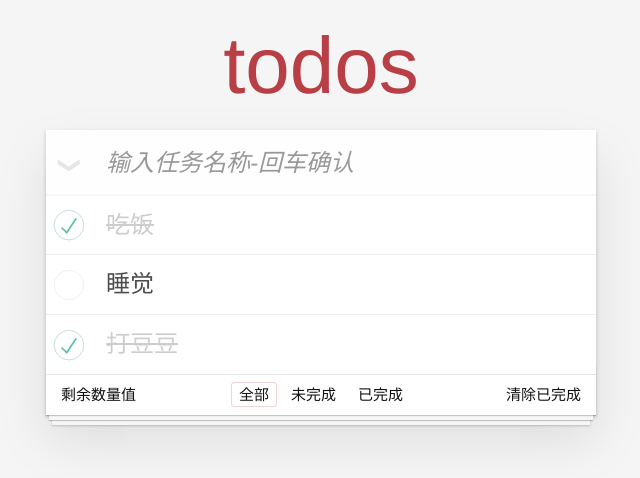
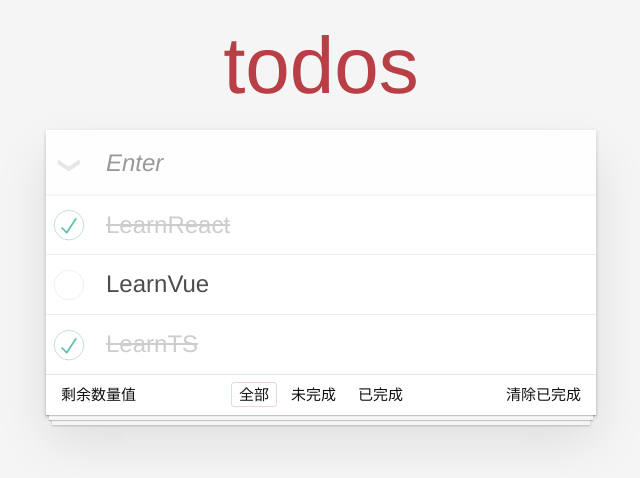
Before and after one commit to liyinan0501/Vue-TodoMVC-V1, a Vue app: page / in a window 1280 px wide. Shown: the top 478 px of the page, without its empty margins (319-959 px from the left). Built offline with nearby package versions, Linux system fonts and the light colour scheme.

Commit message:
complete delete function

```diff
--- a/src/App.vue
+++ b/src/App.vue
@@ -1,14 +1,12 @@
 <template>
   <section class="todoapp">
-    <!-- 除了驼峰, 还可以使用-转换链接 -->
-    <TodoHeader @create="createFn"></TodoHeader>
-    <TodoMain :arr="list"></TodoMain>
-    <TodoFooter></TodoFooter>
+    <TodoHeader @create="createTodo"></TodoHeader>
+    <TodoMain :arr="list" @del="delTodo"></TodoMain>
+    <TodoFooter :arr="list"></TodoFooter>
   </section>
 </template>
 
 <script>
-// 1.0 样式引入
 import './styles/base.css'
 import './styles/index.css'
 
@@ -25,17 +23,20 @@ export default {
   data () {
     return {
       list: [
-        { id: 100, name: '吃饭', isDone: true },
-        { id: 201, name: '睡觉', isDone: false },
-        { id: 103, name: '打豆豆', isDone: true }
+        { id: 100, name: 'LearnReact', isDone: true },
+        { id: 201, name: 'LearnVue', isDone: false },
+        { id: 103, name: 'LearnTS', isDone: true }
       ]
     }
   },
   methods: {
-    createFn (newTodo) {
+    createTodo (newTodo) {
       const id =
         this.list.length === 0 ? 100 : this.list[this.list.length - 1].id + 1
       this.list.push({ id, name: newTodo, isDone: false })
+    },
+    delTodo (id) {
+      this.list = this.list.filter((item) => item.id !== id)
     }
   }
 }
--- a/src/components/TodoHeader.vue
+++ b/src/components/TodoHeader.vue
@@ -5,7 +5,7 @@
     <label for="toggle-all"></label>
     <input
       class="new-todo"
-      placeholder="输入任务名称-回车确认"
+      placeholder="Enter"
       autofocus
       v-model="newTodo"
       @keydown.enter="addNew"
--- a/src/components/TodoMain.vue
+++ b/src/components/TodoMain.vue
@@ -1,11 +1,10 @@
 <template>
   <ul class="todo-list">
-    <!-- completed: 完成的类名 -->
     <li :class="{ completed: item.isDone }" v-for="item in arr" :key="item.id">
       <div class="view">
         <input class="toggle" type="checkbox" v-model="item.isDone" />
         <label>{{ item.name }}</label>
-        <button class="destroy"></button>
+        <button class="destroy" @click="delTodo(item.id)"></button>
       </div>
     </li>
   </ul>
@@ -13,6 +12,11 @@
 
 <script>
 export default {
-  props: ['arr']
+  props: ['arr'],
+  methods: {
+    delTodo (id) {
+      this.$emit('del', id)
+    }
+  }
 }
 </script>
```
